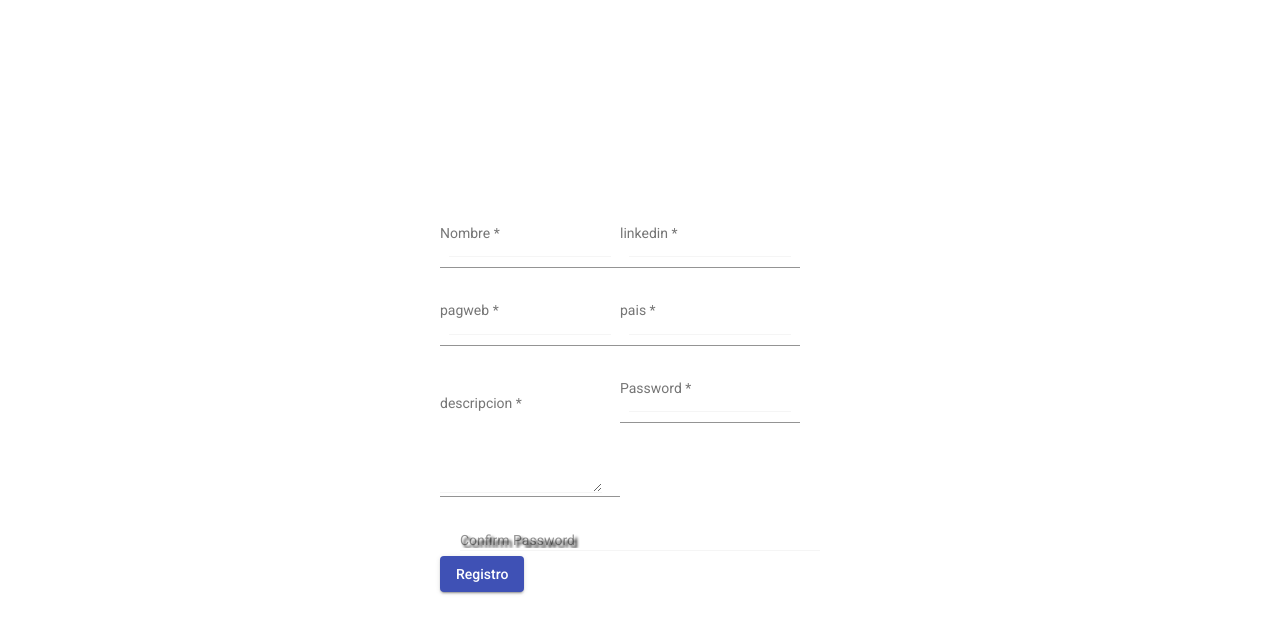
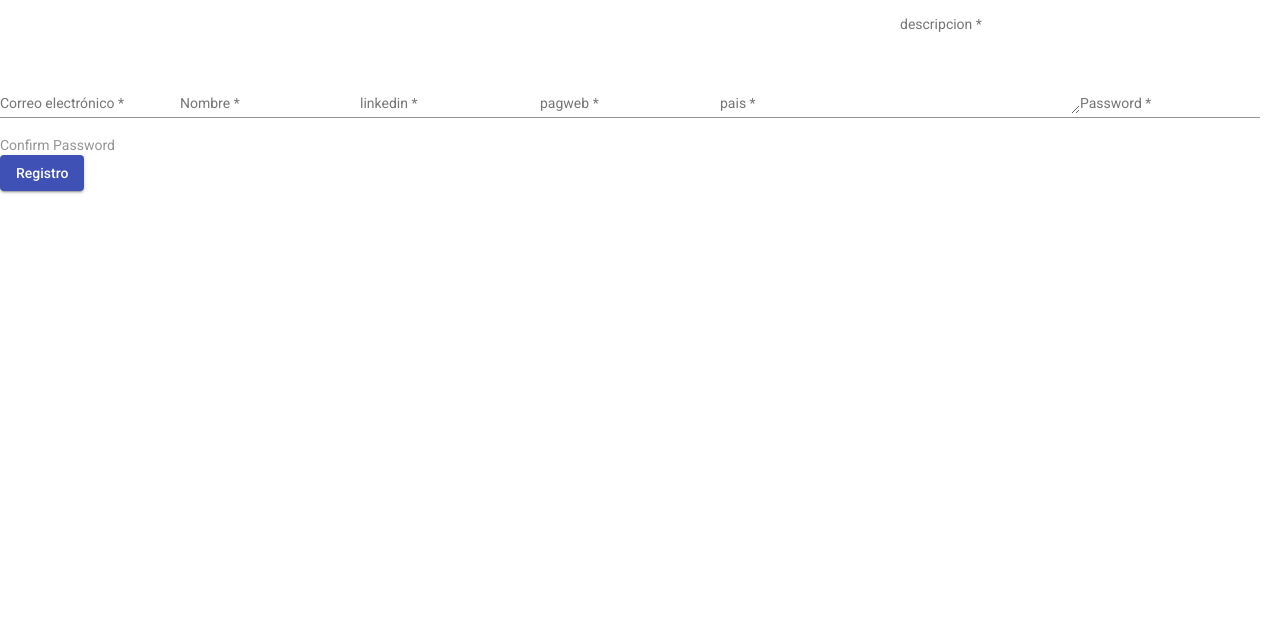
Before and after one commit to UlisesVil/HackatonGM, an Angular app: page / in a window 1280 px wide. Shown: the top 634 px of the page. Built offline with nearby package versions, Linux system fonts and the light colour scheme.

Commit message:
migrado a formulario reactivo

```diff
--- a/src/app/app.module.ts
+++ b/src/app/app.module.ts
@@ -1,6 +1,6 @@
 import { BrowserModule } from '@angular/platform-browser';
 import { NgModule } from '@angular/core';
-import { FormsModule } from '@angular/forms';
+import { FormsModule, ReactiveFormsModule } from '@angular/forms';
 
 import { AppRoutingModule } from './app-routing.module';
 import { AppComponent } from './app.component';
@@ -36,7 +36,8 @@ import { MaterialModule } from './shared/modules/material.module';
     AppRoutingModule,
     BrowserAnimationsModule,
     MaterialModule,
-    FormsModule
+    FormsModule,
+    ReactiveFormsModule
   ],
   providers: [],
   bootstrap: [AppComponent]
--- a/src/app/auth/register/register.component.css
+++ b/src/app/auth/register/register.component.css
@@ -1,10 +1,10 @@
+/*
 .wrapper{
   width: 100%;
   height: 100vh;
   display: flex;
   justify-content: center;
   align-items: center;
-  //background-color: #313131;
 
 }
 form{
@@ -82,3 +82,5 @@ input:-webkit-autofill {
 .submit:active{
   bottom: 1px;
 }
+
+*/
--- a/src/app/auth/register/register.component.html
+++ b/src/app/auth/register/register.component.html
@@ -1,17 +1,31 @@
 <div class="wrapper">
-  <form #registerForm= "ngForm" (ngSubmit)="onSubmit(registerForm)" >
+  <form [formGroup]="form" (ngSubmit)="registrar()">
+    <mat-form-field>
+      <input
+        matInput
+        type="text"
+        name="correo"
+        placeholder="Correo electrónico"
+        formControlName="mail"
+        required
+      >
+      <mat-error>
+        <span class="form_error">
+          <strong>*El correo es requerido</strong>
+        </span>
+      </mat-error>
+    </mat-form-field>
     <mat-form-field>
       <input
         matInput
         type="text"
         name="nombre"
-        #nombre="ngModel"
-        [(ngModel)]="member.nombre"
         placeholder="Nombre"
+        formControlName="nombre"
         required
       >
       <mat-error>
-        <span class="form_error" *ngIf="nombre.touched && !nombre.valid">
+        <span class="form_error">
           <strong>*El Nombre es requerido</strong>
         </span>
       </mat-error>
@@ -22,13 +36,12 @@
         matInput
         type="text"
         name="linkedin"
-        #linkedin="ngModel"
-        [(ngModel)]="member.linkedin"
+        formControlName="linkedin"
         placeholder="linkedin"
         required
       >
       <mat-error>
-        <span class="form_error" *ngIf="linkedin.touched && !linkedin.valid">
+        <span class="form_error">
           <strong>*Your Last Name is required</strong>
         </span>
       </mat-error>
@@ -39,13 +52,12 @@
         matInput
         type="text"
         name="pagweb"
-        #pagweb="ngModel"
-        [(ngModel)]="member.pagweb"
         placeholder="pagweb"
+        formControlName="pagweb"
         required
       >
       <mat-error>
-        <span class="form_error" *ngIf="pagweb.touched && !pagweb.valid">
+        <span class="form_error">
           <strong>*Your Last Name is required</strong>
         </span>
       </mat-error>
@@ -56,13 +68,12 @@
         matInput
         type="text"
         name="pais"
-        #pais="ngModel"
-        [(ngModel)]="member.pais"
         placeholder="pais"
+        formControlName="pais"
         required
       >
       <mat-error>
-        <span class="form_error" *ngIf="pais.touched && !pais.valid">
+        <span class="form_error">
           <strong>*Your Last Name is required</strong>
         </span>
      </mat-error>
@@ -74,14 +85,13 @@
         cols="30"
         rows="6"
         name="descripcion"
-        #descripcion="ngModel"
-        [(ngModel)]="member.descripcion"
         placeholder="descripcion"
+        formControlName="descripcion"
         required
       >
       </textarea>
       <mat-error>
-        <span class="form_error" *ngIf="descripcion.touched && !descripcion.valid">
+        <span class="form_error">
           <strong>*Password is required</strong>
         </span>
       </mat-error>
@@ -92,13 +102,12 @@
       matInput
         type="password"
         name="password"
-        #password="ngModel"
-        [(ngModel)]="member.password"
         placeholder="Password"
+        formControlName="clave"
         required
       >
       <mat-error>
-        <span class="form_error" *ngIf="password.touched && !password.valid">
+        <span class="form_error">
           <strong>*Password is required</strong>
         </span>
       </mat-error>
@@ -108,9 +117,8 @@
      matInput
       type="password"
       name="passwordConfirm"
-      #passwordConfirm="ngModel"
-      [(ngModel)]="confirm"
       placeholder="Confirm Password"
+      formControlName="confirmPassword"
       required
     >
     <button mat-raised-button color="primary" type="submit">Registro</button>
--- a/src/app/auth/register/register.component.ts
+++ b/src/app/auth/register/register.component.ts
@@ -1,5 +1,8 @@
 import { Component, OnInit } from '@angular/core';
+import { FormBuilder, FormGroup, Validators } from '@angular/forms';
+import { Usuario } from 'src/app/models/usuario';
 import { Perfil } from '../../models/perfil'
+import { PasswordValidation } from '../utils/matchPassword';
 
 @Component({
   selector: 'app-register',
@@ -7,23 +10,56 @@ import { Perfil } from '../../models/perfil'
   styleUrls: ['./register.component.css']
 })
 export class RegisterComponent implements OnInit {
-  public register:Perfil;
-  public member={};
 
-  constructor() {
+  form: FormGroup;
 
+  constructor(private fb: FormBuilder) {
+    this.crearFormulario();
   }
 
   ngOnInit(): void {
   }
 
+  crearFormulario(): void {
+    this.form = this.fb.group({
+      nombre: ['', [Validators.required]],
+      linkedin: ['', [Validators.required]],
+      pagweb: ['', [Validators.required]],
+      pais: ['', [Validators.required]],
+      descripcion: ['', [Validators.required]],
+      mail: ['', [Validators.required]],
+      clave: ['', [Validators.required]],
+      confirmPassword: ['', [Validators.required]]
+    }, {
+      validator: PasswordValidation.MatchPassword
+    });
+  }
 
-  onSubmit(form){
-    console.log();
 
-    this.register=this.member;
-    console.log(this.register);
+  registrar(){
+    if(this.form.valid) {
+      let perfil = new Perfil();
+      let usuario = new Usuario();
 
+      perfil.nombre = this.form.value.nombre;
+      perfil.linkedin = this.form.value.linkedin;
+      perfil.pagweb = this.form.value.pagweb;
+      perfil.pais = this.form.value.pais;
+      perfil.descripcion = this.form.value.descripcion;
+      usuario.mail = this.form.value.mail;
+      usuario.clave = this.form.value.clave;
+      perfil.usuario = usuario;
+      //perfil.usuario.mail = this.form.value.mail;
+      //perfil.usuario.clave = this.form.value.clave;
+
+      console.log('objeto perfil');
+      console.log(perfil);
+      console.log(this.form.value);
+      console.log('nos registramos yei');
+    } else {
+      console.log(this.form.value);
+      console.log('formulario invalido');
+    }
   }
 
 }
--- /dev/null
+++ b/src/app/auth/utils/matchPassword.ts
@@ -0,0 +1,15 @@
+import { AbstractControl } from '@angular/forms';
+
+export class PasswordValidation {
+
+    static MatchPassword(AC: AbstractControl): any {
+        const password = AC.get('clave').value;
+        const confirmPassword = AC.get('confirmPassword').value;
+        if (password !== confirmPassword) {
+            AC.get('confirmPassword').setErrors({ MatchPassword: true });
+        } else {
+            return null;
+        }
+    }
+
+}
--- a/src/app/models/bootcamp.ts
+++ b/src/app/models/bootcamp.ts
@@ -1,4 +1,4 @@
-export interface Bootcamp {
+export class Bootcamp {
     id: string;
     descripcion: string;
 }
--- a/src/app/models/perfil.ts
+++ b/src/app/models/perfil.ts
@@ -1,7 +1,7 @@
 import { Usuario } from './usuario';
 import { Bootcamp } from './bootcamp';
 
-export interface Perfil {
+export class Perfil {
     id: string;
     nombre: string;
     linkedin: string;
@@ -9,6 +9,5 @@ export interface Perfil {
     pais: string;
     descripcion: string;
     usuario: Usuario;
-    password: string;
     bootcamps: Bootcamp[];
 }
--- a/src/app/models/usuario.ts
+++ b/src/app/models/usuario.ts
@@ -1,4 +1,4 @@
-export interface Usuario {
+export class Usuario {
     id: string
     clave: string;
     mail: string;
```
